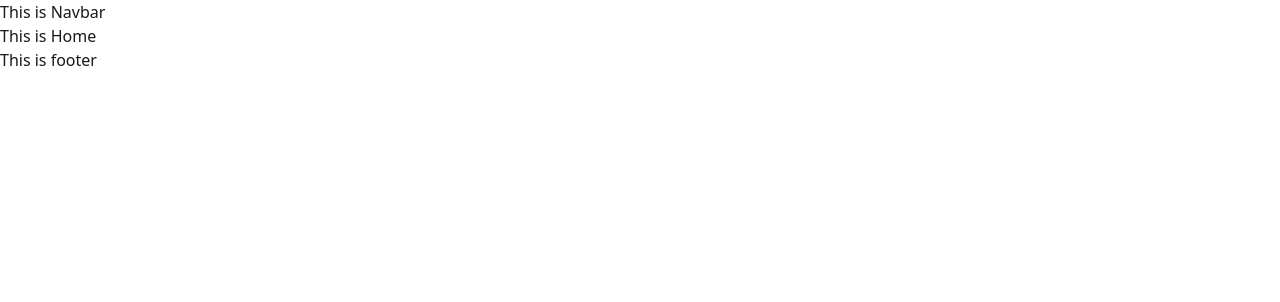
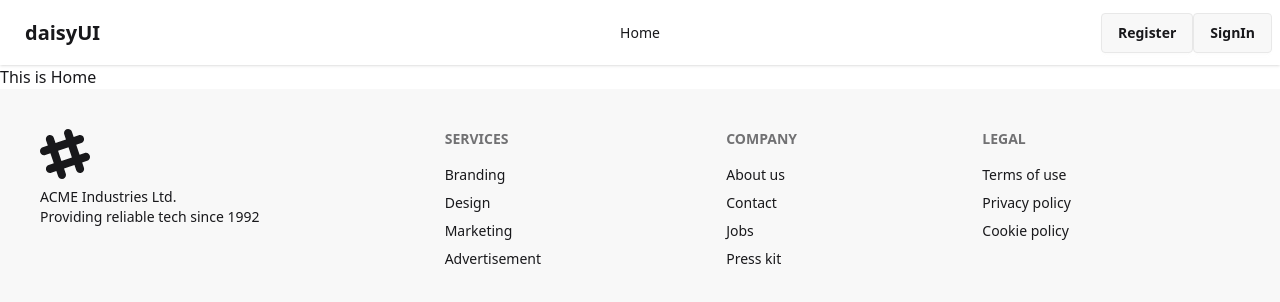
Before and after one commit to amirsayeed/Career-Job-Client, a React (Vite) app: page / in a window 1280 px wide. Shown: the top 302 px of the page. Built offline with nearby package versions, Linux system fonts and the light colour scheme.

Commit message:
firebase project setup,hide credentials and navbar,footer added

```diff
--- a/package.json
+++ b/package.json
@@ -11,6 +11,7 @@
   },
   "dependencies": {
     "@tailwindcss/vite": "^4.1.7",
+    "firebase": "^11.8.1",
     "react": "^19.1.0",
     "react-dom": "^19.1.0",
     "react-icons": "^5.5.0",
--- /dev/null
+++ b/src/firebase/firebase.init.js
@@ -0,0 +1,19 @@
+import {
+    initializeApp
+} from "firebase/app";
+import {
+    getAuth
+} from "firebase/auth";
+
+const firebaseConfig = {
+    apiKey: import.meta.env.VITE_apiKey,
+    authDomain: import.meta.env.VITE_authDomain,
+    projectId: import.meta.env.VITE_projectId,
+    storageBucket: import.meta.env.VITE_storageBucket,
+    messagingSenderId: import.meta.env.VITE_messagingSenderId,
+    appId: import.meta.env.VITE_appId
+};
+
+// Initialize Firebase
+const app = initializeApp(firebaseConfig);
+export const auth = getAuth(app);
--- /dev/null
+++ b/src/pages/Register/Register.jsx
@@ -0,0 +1,11 @@
+import React from 'react';
+
+const Register = () => {
+    return (
+        <div>
+
+        </div>
+    );
+};
+
+export default Register;
--- a/src/pages/Shared/Footer.jsx
+++ b/src/pages/Shared/Footer.jsx
@@ -2,9 +2,46 @@
 
 const Footer = () => {
     return (
-        <div>
-           This is footer
-        </div>
+        <footer className="footer sm:footer-horizontal bg-base-200 text-base-content p-10">
+        <aside>
+            <svg
+            width="50"
+            height="50"
+            viewBox="0 0 24 24"
+            xmlns="http://www.w3.org/2000/svg"
+            fillRule="evenodd"
+            clipRule="evenodd"
+            className="fill-current">
+            <path
+                d="M22.672 15.226l-2.432.811.841 2.515c.33 1.019-.209 2.127-1.23 2.456-1.15.325-2.148-.321-2.463-1.226l-.84-2.518-5.013 1.677.84 2.517c.391 1.203-.434 2.542-1.831 2.542-.88 0-1.601-.564-1.86-1.314l-.842-2.516-2.431.809c-1.135.328-2.145-.317-2.463-1.229-.329-1.018.211-2.127 1.231-2.456l2.432-.809-1.621-4.823-2.432.808c-1.355.384-2.558-.59-2.558-1.839 0-.817.509-1.582 1.327-1.846l2.433-.809-.842-2.515c-.33-1.02.211-2.129 1.232-2.458 1.02-.329 2.13.209 2.461 1.229l.842 2.515 5.011-1.677-.839-2.517c-.403-1.238.484-2.553 1.843-2.553.819 0 1.585.509 1.85 1.326l.841 2.517 2.431-.81c1.02-.33 2.131.211 2.461 1.229.332 1.018-.21 2.126-1.23 2.456l-2.433.809 1.622 4.823 2.433-.809c1.242-.401 2.557.484 2.557 1.838 0 .819-.51 1.583-1.328 1.847m-8.992-6.428l-5.01 1.675 1.619 4.828 5.011-1.674-1.62-4.829z"></path>
+            </svg>
+            <p>
+            ACME Industries Ltd.
+            <br />
+            Providing reliable tech since 1992
+            </p>
+        </aside>
+        <nav>
+            <h6 className="footer-title">Services</h6>
+            <a className="link link-hover">Branding</a>
+            <a className="link link-hover">Design</a>
+            <a className="link link-hover">Marketing</a>
+            <a className="link link-hover">Advertisement</a>
+        </nav>
+        <nav>
+            <h6 className="footer-title">Company</h6>
+            <a className="link link-hover">About us</a>
+            <a className="link link-hover">Contact</a>
+            <a className="link link-hover">Jobs</a>
+            <a className="link link-hover">Press kit</a>
+        </nav>
+        <nav>
+            <h6 className="footer-title">Legal</h6>
+            <a className="link link-hover">Terms of use</a>
+            <a className="link link-hover">Privacy policy</a>
+            <a className="link link-hover">Cookie policy</a>
+        </nav>
+        </footer>
     );
 };
 
--- a/src/pages/Shared/Navbar.jsx
+++ b/src/pages/Shared/Navbar.jsx
@@ -1,9 +1,37 @@
 import React from 'react';
+import { NavLink } from 'react-router';
 
 const Navbar = () => {
+
+    const links = <>
+                    <li><NavLink to="/">Home</NavLink></li>
+                  </>
     return (
-        <div>
-            This is Navbar
+        <div className="navbar bg-base-100 shadow-sm">
+            <div className="navbar-start">
+                <div className="dropdown">
+                    <div tabIndex={0} role="button" className="btn btn-ghost lg:hidden">
+                        <svg xmlns="http://www.w3.org/2000/svg" className="h-5 w-5" fill="none" viewBox="0 0 24 24" stroke="currentColor"> <path strokeLinecap="round" strokeLinejoin="round" strokeWidth="2" d="M4 6h16M4 12h8m-8 6h16" /> </svg>
+                    </div>
+                    <ul
+                        tabIndex={0}
+                        className="menu menu-sm dropdown-content bg-base-100 rounded-box z-1 mt-3 w-52 p-2 shadow">
+                        {links}
+                    </ul>
+                </div>
+                <a className="btn btn-ghost text-xl">daisyUI</a>
+            </div>
+            <div className="navbar-center hidden lg:flex">
+                <ul className="menu menu-horizontal px-1">
+                    {links}
+                </ul>
+            </div>
+            <div className="navbar-end">
+
+                <NavLink className="btn" to="/register">Register</NavLink>
+                <NavLink className="btn" to="/signIn">SignIn</NavLink>
+
+            </div>
         </div>
     );
 };
--- /dev/null
+++ b/src/pages/SignIn/SignIn.jsx
@@ -0,0 +1,11 @@
+import React from 'react';
+
+const SignIn = () => {
+    return (
+        <div>
+
+        </div>
+    );
+};
+
+export default SignIn;
--- a/src/routes/Routes.jsx
+++ b/src/routes/Routes.jsx
@@ -3,6 +3,8 @@
 } from "react-router";
 import Root from "../layouts/Root/Root";
 import Home from "../pages/Home/Home";
+import Register from "../pages/Register/Register";
+import SignIn from "../pages/SignIn/SignIn";
 
 export const router = createBrowserRouter([
   {
@@ -12,6 +14,14 @@
         {
             index: true,
             Component: Home
+        },
+        {
+            path: 'register',
+            Component: Register
+        },
+        {
+            path: 'signIn',
+            Component: SignIn
         }
     ]
   },
```
Also changed, not shown: 1 other file (tests, documents, lock files or other folders).
